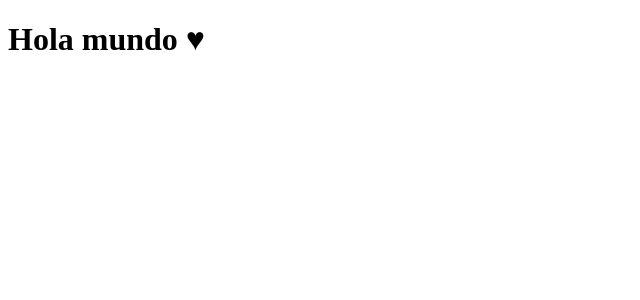
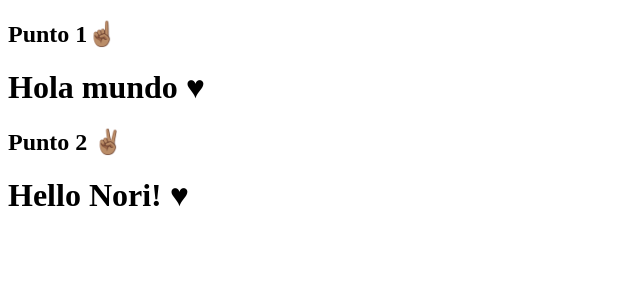
Before and after one commit to TaliCabana/primerosEjerciciosReact, a React (Vite) app: page / in a window 1280 px wide. Shown: the top 300 px of the page, without its empty margins (0-640 px from the left). Built offline with nearby package versions, Linux system fonts and the light colour scheme.

Commit message:
Realicé el ejercicio con modificando el componte con props

```diff
--- a/index.html
+++ b/index.html
@@ -1,5 +1,5 @@
 <!doctype html>
-<html lang="es">
+<html lang="es" data-bs-theme="dark">
   <head>
     <meta charset="UTF-8" />
     <link rel="icon" type="image/svg+xml" href="/vite.svg" />
--- a/src/App.jsx
+++ b/src/App.jsx
@@ -1,10 +1,15 @@
 import Hello from "./components/Hello";
+import Ejercicio2 from "./components/Ejercicio2";
 
 function App() {
   return (
-    <>
+    <div>
+      <h2>Punto 1☝🏽</h2>
       <Hello></Hello>
-    </>
+
+      <h2>Punto 2 ✌🏽</h2>
+      <Ejercicio2 amiga="Nori"></Ejercicio2>
+    </div>
   );
 }
 
--- /dev/null
+++ b/src/components/Ejercicio2.jsx
@@ -0,0 +1,11 @@
+// Hello world (parte 2)- Modificar el componente anterior y enviar mediante props el valor “My friend” de manera que el mensaje quede de la siguiente forma: "Hello mi amiga! ♥"
+
+const Ejercicio2 = ({amiga}) => {
+    return (
+        <h1>
+            Hello {amiga}! ♥
+        </h1>
+    );
+};
+
+export default Ejercicio2;
```
